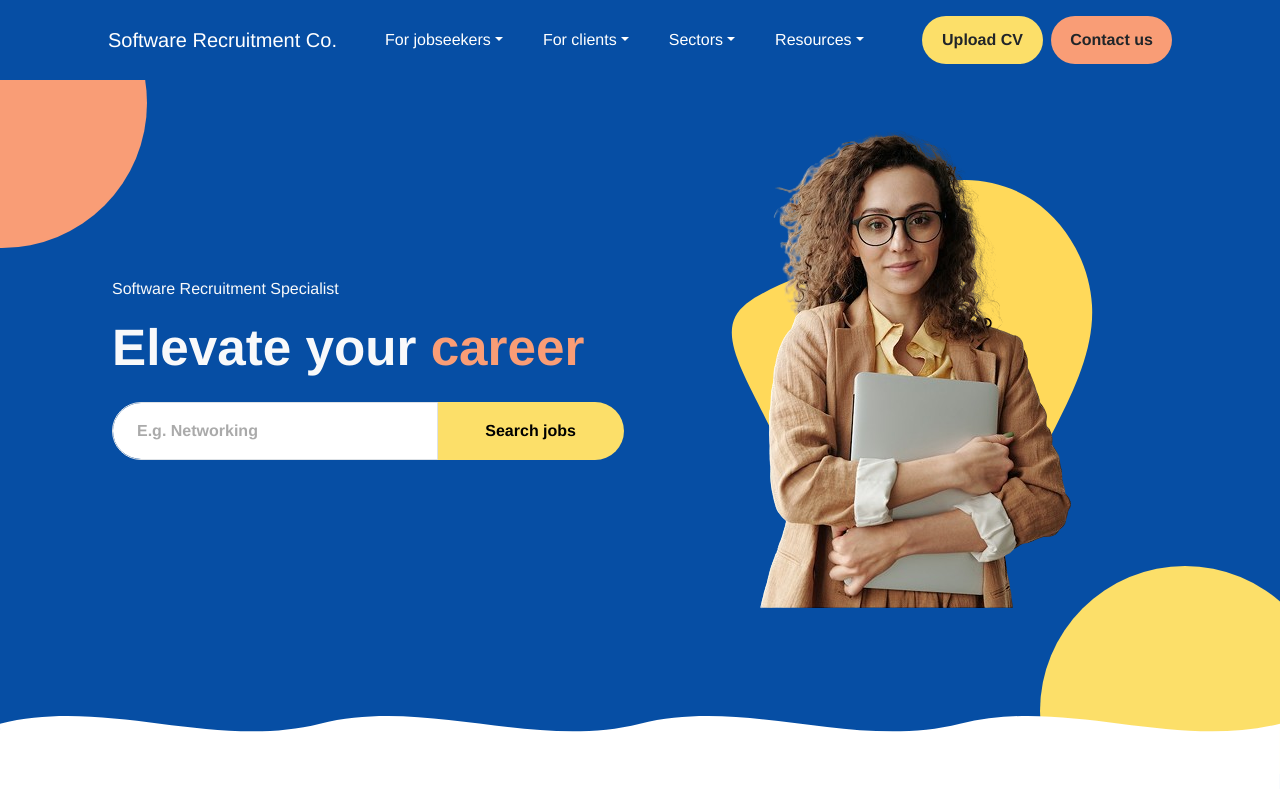
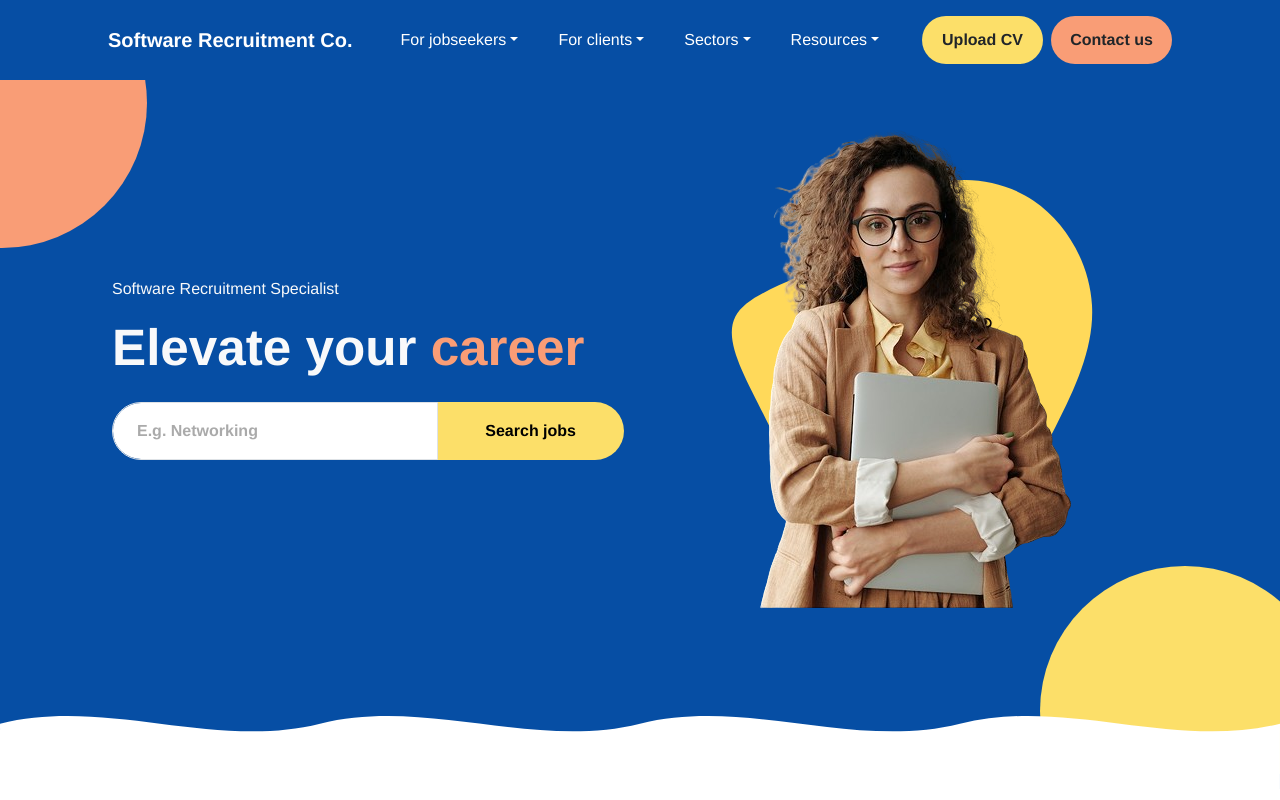
Before and after one commit to hafizredha/software-recruitment, a Next.js app: page / in a window 1280 px wide. Shown: the top 800 px of the page. Built offline with nearby package versions, Linux system fonts and the light colour scheme.

Commit message:
Nav brand font weight fix

```diff
--- a/src/app/components/Navbar.js
+++ b/src/app/components/Navbar.js
@@ -7,7 +7,7 @@ export default function HeaderNavbar() {
   return (
     <Navbar variant="dark" expand="xl" sticky='top' className="py-3 z-3 bg-blue z-5">
       <Container>
-        <Navbar.Brand as={Link} href="/">Software Recruitment Co.</Navbar.Brand>
+        <Navbar.Brand as={Link} href="/" className='fw-bold'>Software Recruitment Co.</Navbar.Brand>
         <Navbar.Toggle aria-controls="navbar-nav" />
         <Navbar.Offcanvas
               id="navbar-nav"
```
